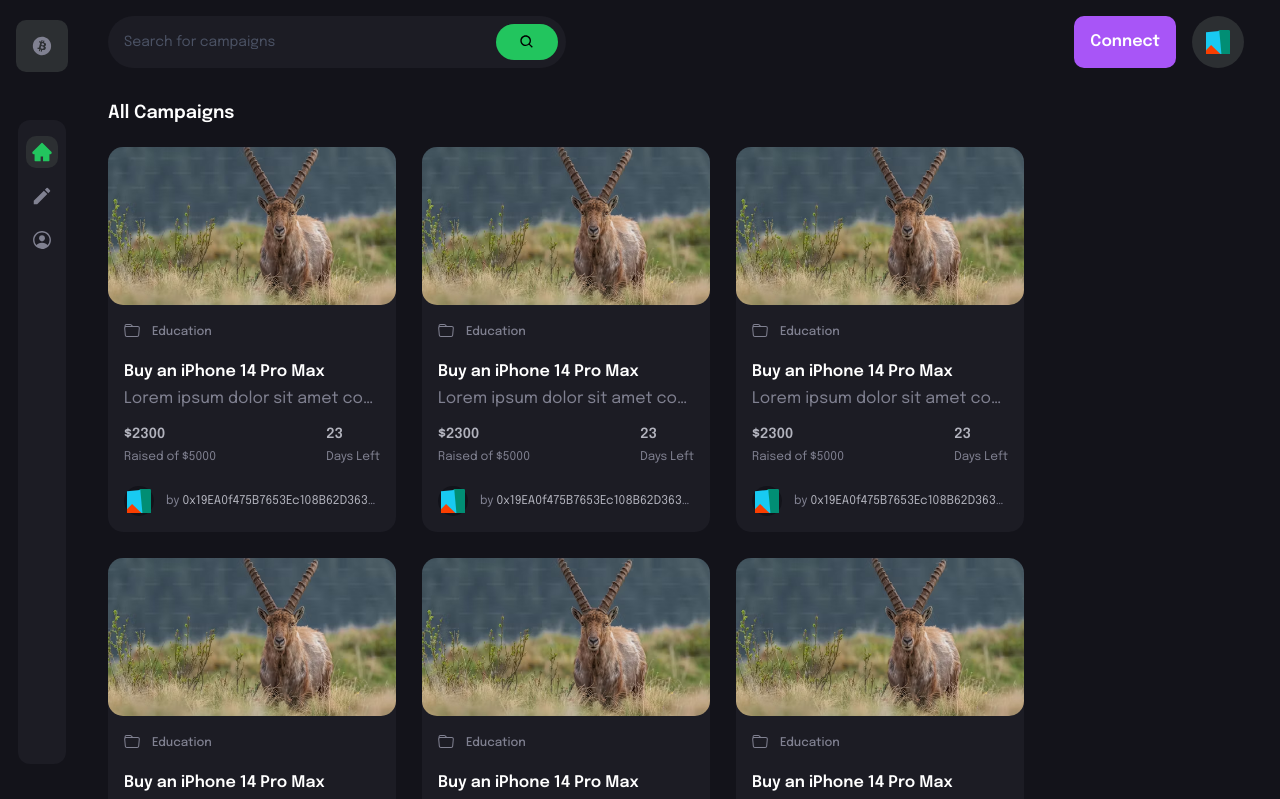
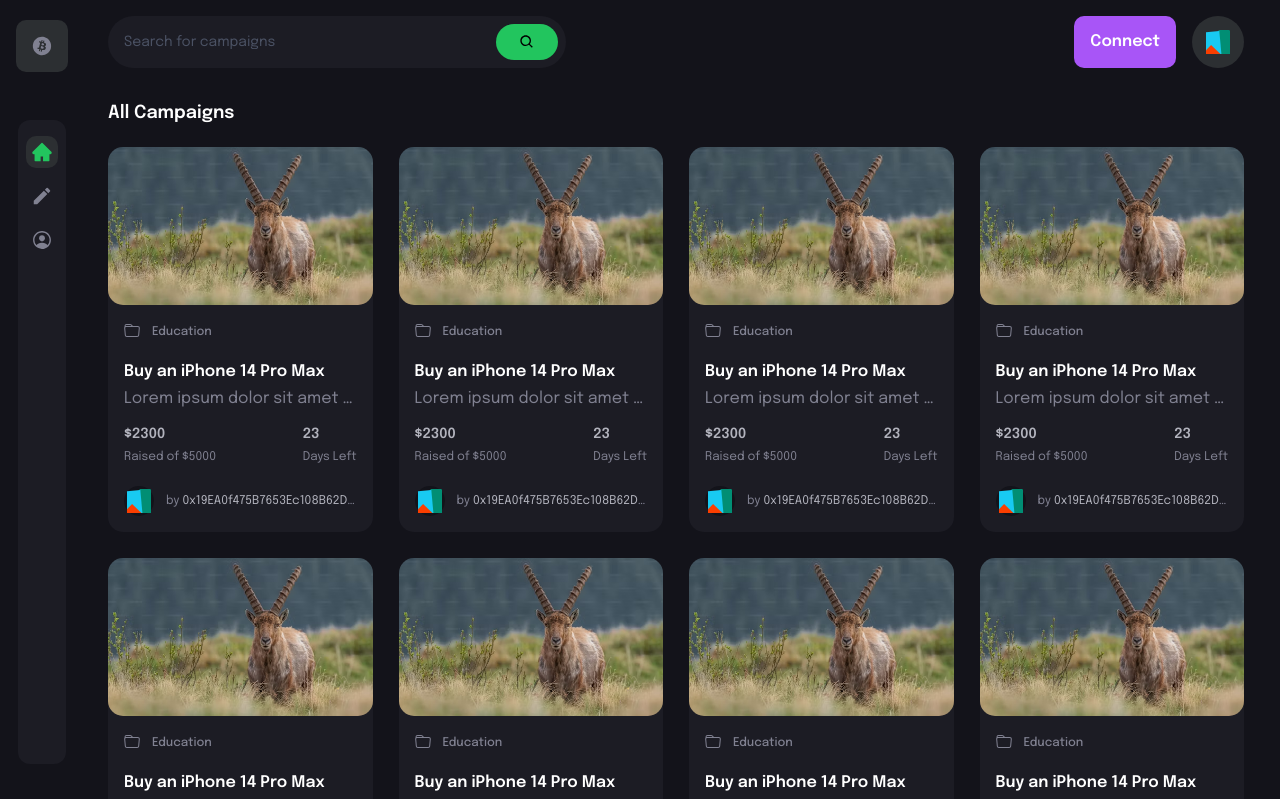
Before and after one commit to anoopraju31/crowdblocks, a Next.js app: page / in a window 1280 px wide. Shown: the top 799 px of the page. Built offline with nearby package versions, Linux system fonts and the light colour scheme.

Commit message:
Home Page: Campagin Card Added

```diff
--- a/src/app/components/CampaignCard.tsx
+++ b/src/app/components/CampaignCard.tsx
@@ -5,7 +5,7 @@ import { BsFolder } from 'react-icons/bs'
 const CampaignCard = () => {
 	return (
 		<div
-			className='sm:w-[288px] w-full rounded-[15px] bg-[#1c1c24] cursor-pointer'
+			className='w-full rounded-[15px] bg-[#1c1c24] cursor-pointer'
 			// onClick={handleClick}
 		>
 			<Image
--- a/src/app/page.tsx
+++ b/src/app/page.tsx
@@ -10,7 +10,7 @@ export default function Home() {
 			</h1>
 
 			{/* All Campaigns */}
-			<section className='flex flex-wrap mt-[20px] gap-[26px]'>
+			<section className='grid grid-cols-1 sm:grid-cols-2 md:grid-cols-3 lg:grid-cols-4 mt-[20px] gap-[26px]'>
 				<CampaignCard />
 				<CampaignCard />
 				<CampaignCard />
```
